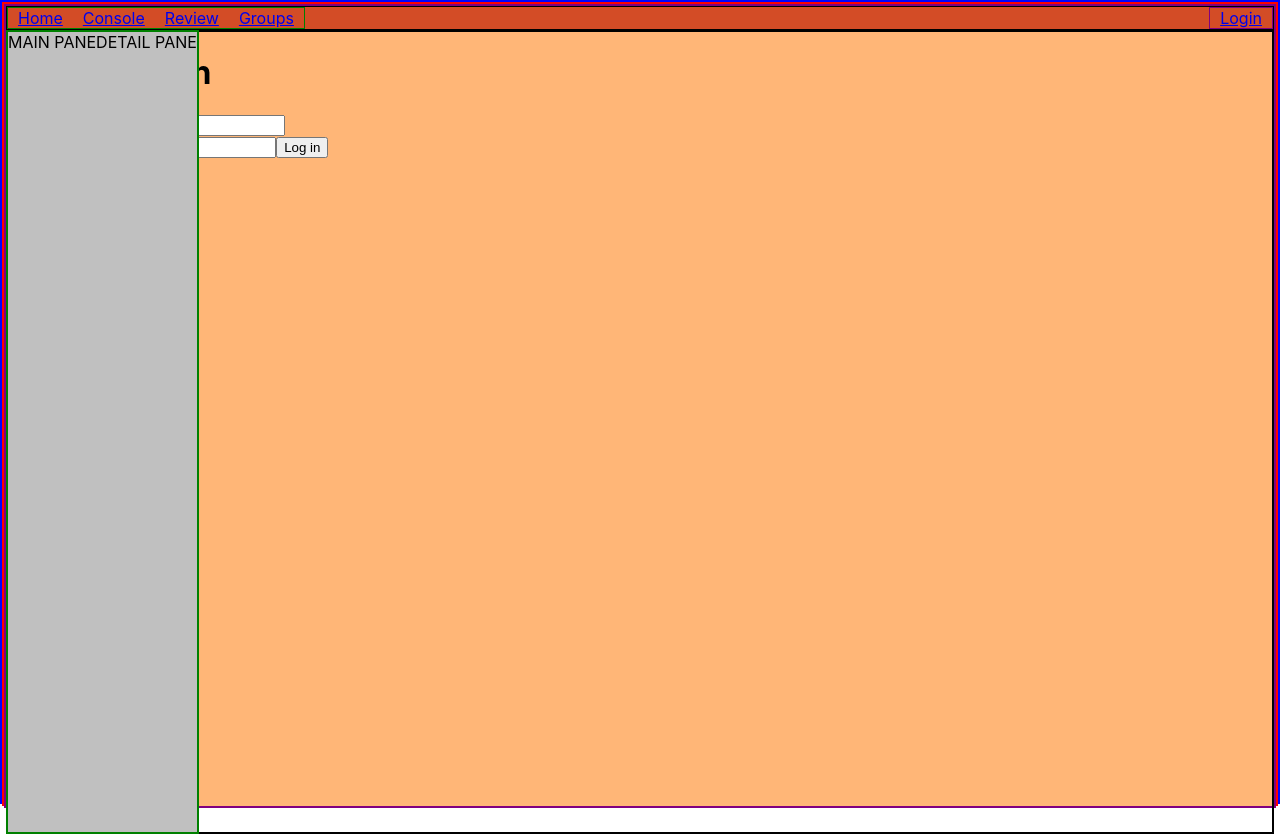
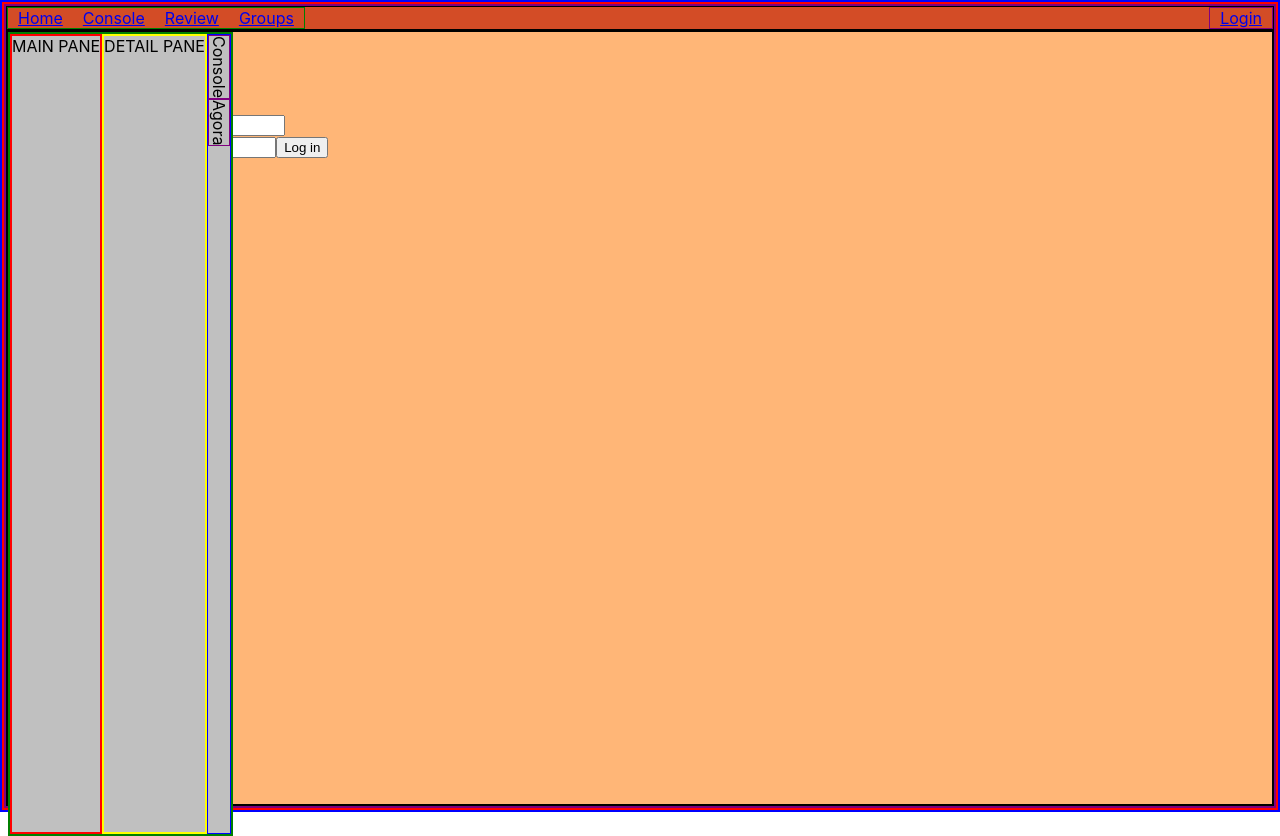
Before and after one commit to leonimanuel/crucible-react, a React (Create React App) app: page /login in a window 1280 px wide. Built offline with nearby package versions, Linux system fonts and the light colour scheme; no server answers.

Commit message:
sidenav expansion responds to section tabs

```diff
--- a/src/App.css
+++ b/src/App.css
@@ -1,5 +1,7 @@
-.App, main {
-  height: 100%;
+.App {
+  height: 100vh;
+  display: flex;
+  flex-direction: column;
 }
 
 .App {
@@ -10,6 +12,8 @@
 
 main {
   border: 2px solid black;
+  flex-grow: 1;
+
   display: flex;
 }
 
--- a/src/App.js
+++ b/src/App.js
@@ -47,8 +47,8 @@ class App extends Component {
       <Router>
         <div className="App">
           <NavBar />
-          <SideNav />
           <main>
+            <SideNav />
             <Route exact path="/" component={Home} />
             <Route path="/console" >{!this.props.isLoggedIn ? <Redirect to="login"/> : <Console />} </Route>
             <Route path="/review" >{!this.props.isLoggedIn ? <Redirect to="login"/> : <Review />} </Route>
--- a/src/containers/DetailPane.js
+++ b/src/containers/DetailPane.js
@@ -4,7 +4,7 @@ import "./sidenav.css"
 class DetailPane extends Component {
 	render() {
 		return (
-			<div>DETAIL PANE</div>
+			<div id="detail-pane">DETAIL PANE</div>
 		)
 	}
 }
--- a/src/containers/MainPane.js
+++ b/src/containers/MainPane.js
@@ -4,7 +4,7 @@ import "./sidenav.css"
 class MainPane extends Component {
 	render() {
 		return (
-			<div>MAIN PANE</div>
+			<div id="main-pane">MAIN PANE</div>
 		)
 	}
 }
--- a/src/containers/SideNav.js
+++ b/src/containers/SideNav.js
@@ -3,12 +3,39 @@ import "./sidenav.css"
 import MainPane from "./MainPane.js"
 import DetailPane from "./DetailPane.js"
 
+
 class SideNav extends Component {
+	state = {
+		open: true,
+		section: "console"
+	}
+
+	handleTabClick = e => {
+		// console.log(e.target.id)
+		this.setState({section: e.target.id})
+
+		let sideNav = document.getElementById("side-nav")
+		let sectionTabs = document.getElementById("sections-list")
+
+		if (this.state.open === true) {
+			sideNav.style = `left: -${sideNav.clientWidth - sectionTabs.clientWidth}px`
+		} else {
+			sideNav.style = `left: 0px`
+		}
+
+		// console.log(sideNav.client)
+		this.setState({open: !this.state.open})
+	}
+
 	render() {
 		return (
-			<div id="side-nav">
+			<div id="side-nav" >
 				<MainPane />
 				<DetailPane />
+				<div id="sections-list">
+					<div id="console" className="section-tab" onClick={this.handleTabClick}>Console</div>
+					<div id="agora" className="section-tab" onClick={this.handleTabClick}>Agora</div>
+				</div>
 			</div>
 
 		)
--- a/src/containers/sidenav.css
+++ b/src/containers/sidenav.css
@@ -1,8 +1,36 @@
 #side-nav {
 	position: absolute;
+	/*float: left;*/
+	/*top: 0;*/
+	/*bottom: 0px;*/
+	/*width: 200px;*/
+	/*left: 0px;*/
 	height: 100%;
 	background-color: silver;
 	border: 2px solid green;
 	display: flex;
-	flex-direction: vertical;
+	/*flex-grow: 1;*/
+	/*flex-direction: vertical;*/
 }
+
+
+
+#main-pane {
+	border: 2px solid red;
+}
+
+#detail-pane {
+	border: 2px solid yellow;
+}
+
+#sections-list {
+	border: 1px solid blue;
+	/*display: flex;*/
+	/*flex-direction: column;*/
+}
+
+.section-tab {
+	border: 1px solid purple;
+	writing-mode: vertical-rl;
+	text-orientation: mixed;
+}
--- a/src/index.css
+++ b/src/index.css
@@ -1,5 +1,5 @@
 html, body, #root {
-  height: 100%;
+  /*height: 100%;*/
 }
 
 html {
```
